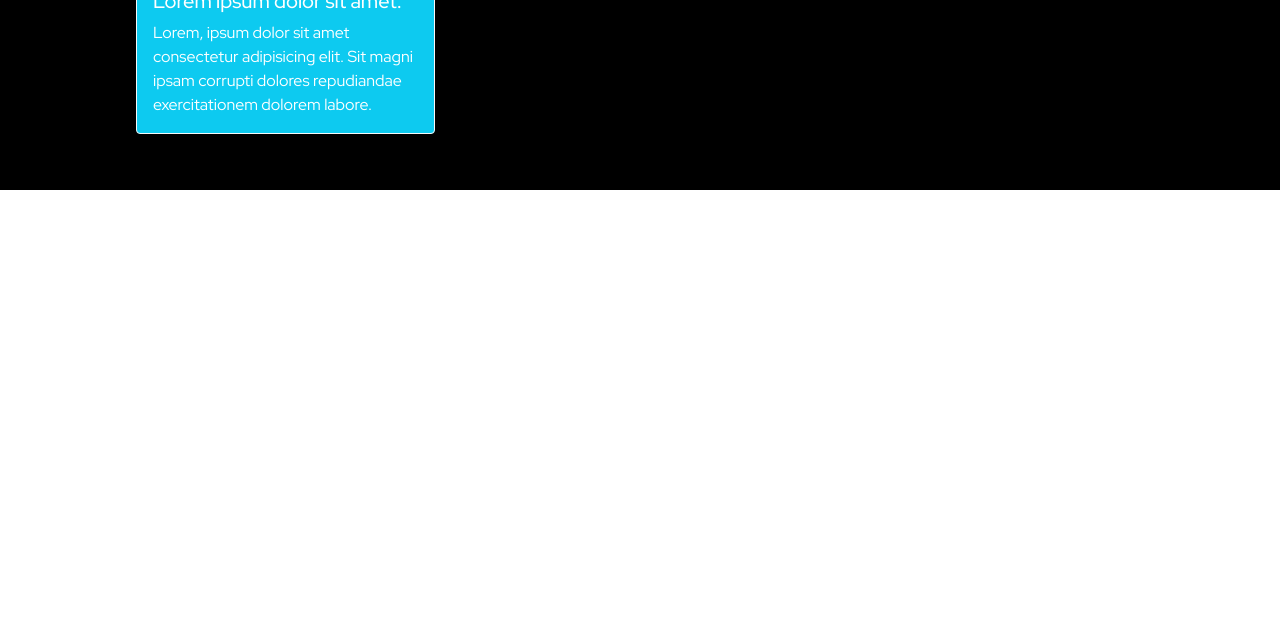
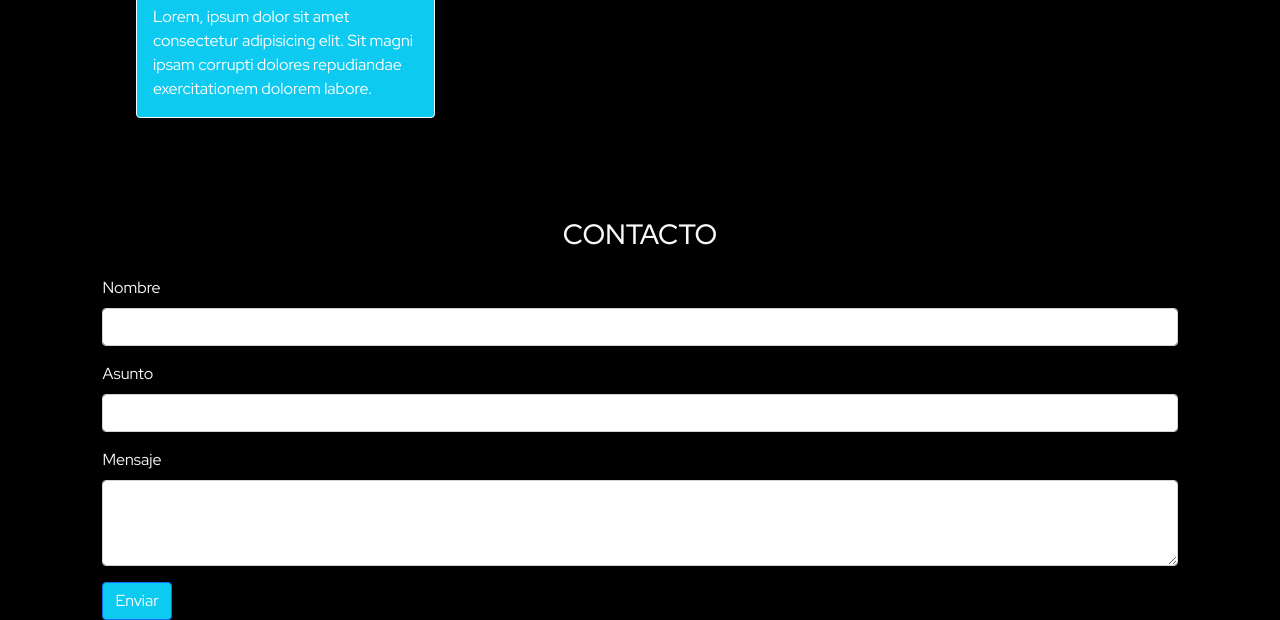
Before and after one commit to betinasalinas/Viajes-Chile, a plain HTML site: page index.html in a window 1280 px wide. Shown: the part 1631-2251 px from the top of the page. Before the commit the page ends 1841 px from the top, so only its background shows below. Drawn offline with nearby package versions, Linux system fonts and the light colour scheme.

Commit message:
se agrego seccion contacto

```diff
--- a/assets/css/style.css
+++ b/assets/css/style.css
@@ -1,7 +1,7 @@
 .svg{
     width: 30px;
 }
-.nav-black {
+.navbar-black {
     background-color: black;
     color: white;
   }
@@ -9,9 +9,11 @@ main{
     background-color: black;
 }
 
-header{
-    background-color: black;
+.navbar-light {
+    padding: 0%;
 }
+
+
 
 .bg-icon{
     background-color: #0dcaf0;
@@ -35,3 +37,12 @@ header{
     margin-bottom: 20px;
     margin-left: 120px;
 }
+
+.btn {
+    background-color: #0dcaf0;
+}
+
+form {
+    margin-left: 8%;
+    margin-right: 8%;
+}
--- a/index.html
+++ b/index.html
@@ -45,7 +45,7 @@
     <!-- CAROUSEL -->
 
 
-      <div id="carouselExample" class="carousel slide">
+    <div id="carouselExample" class="carousel slide">
         <div class="carousel-inner">
           <div class="carousel-item active">
             <img src="assets/img/carousel1.jpg" class="d-block w-100" alt="...">
@@ -65,7 +65,7 @@
           <span class="carousel-control-next-icon" aria-hidden="true"></span>
           <span class="visually-hidden">Next</span>
         </button>
-      </div>
+    </div>
     </header>
 
     <main>
@@ -147,7 +147,36 @@
         </div>
       </div>
     </div>
+    <!-- CONTACTO -->
+    <div class="container-fluid text-light">
+      <div class="row">
+        <div class="col-12">
+          <h3 class="text-center my-4">CONTACTO</h3>
+        </div>
+      </div>
+    </div>
+    <div class="row text-light">
+      <div>
+        <form>
+          <div class="mb-3">
+            <label for="Nombre" class="form-label">Nombre</label>
+            <input type="text" class="form-control" id="exampleInputEmail1" aria-describedby="emailHelp">
+          </div>
 
+          <div class="mb-3">
+            <label for="Asunto" class="form-label">Asunto</label>
+            <input type="text" class="form-control" id="exampleInputPassword1">
+          </div>
+
+          <div class="mb-3">
+            <label for="exampleFormControlTextarea1" class="form-label">Mensaje</label>
+            <textarea class="form-control" id="exampleFormControlTextarea1" rows="3"></textarea>
+          </div>
+
+          <button type="submit" class="btn btn-primary">Enviar</button>
+        </form>
+      </div>
+    </div>
 
 
 
```
